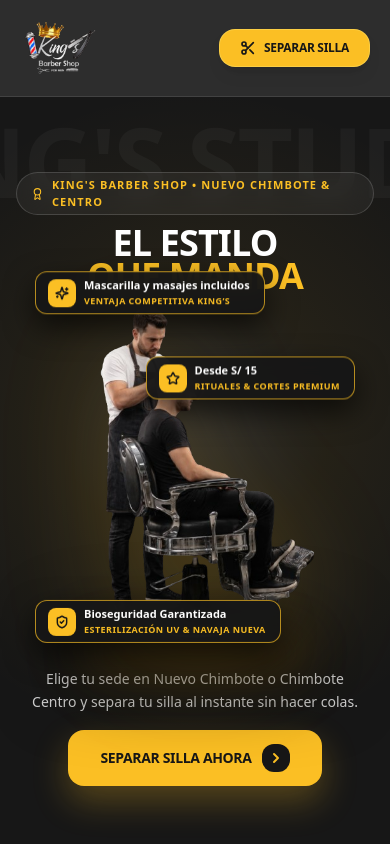
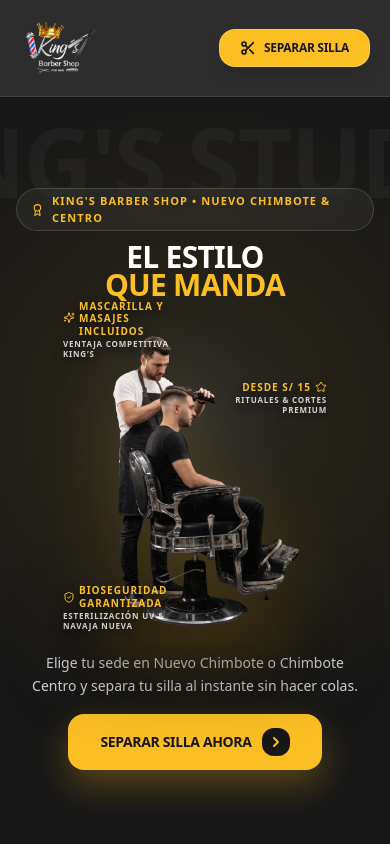
Before and after one commit to barnuevocirilokevinangel-droid/King-s-Barber-Shop, a React (Vite) app: page / in a window 390 px wide. Shown: the top 844 px of the page. Built offline with nearby package versions, Linux system fonts and the light colour scheme.

Commit message:
UI: Textos flotantes sin fondo y corrección de responsividad móvil

```diff
--- a/src/App.jsx
+++ b/src/App.jsx
@@ -350,14 +350,15 @@ function PublicBookingView({ onNewBooking, onOpenAdmin }) {
     setClientPhone('');
   };
 
-  // 3 Etiquetas Flotantes alrededor de la Silla Fotográfica Compacta
+  // 3 Etiquetas Flotantes alrededor de la Silla Fotográfica (Tipografía Pura sin Caja)
   const floatingPills = [
     {
       id: 'pill-mascarilla',
       title: 'Mascarilla y masajes incluidos',
       sub: 'Ventaja Competitiva King’s',
       icon: Sparkles,
-      positionClass: 'top-2 left-0 sm:top-4 sm:-left-6 md:-left-10 lg:-left-14',
+      positionClass: 'top-0 left-1 sm:top-2 sm:-left-4 md:-left-8 lg:-left-12',
+      alignClass: 'text-left',
       duration: 3.6,
       delay: 0
     },
@@ -366,7 +367,8 @@ function PublicBookingView({ onNewBooking, onOpenAdmin }) {
       title: 'Desde S/ 15',
       sub: 'Rituales & Cortes Premium',
       icon: Star,
-      positionClass: 'top-1/4 right-0 sm:top-1/4 sm:-right-6 md:-right-10 lg:-right-14',
+      positionClass: 'top-1/4 right-1 sm:top-1/4 sm:-right-4 md:-right-8 lg:-right-12',
+      alignClass: 'text-right',
       duration: 4.1,
       delay: 0.7
     },
@@ -375,7 +377,8 @@ function PublicBookingView({ onNewBooking, onOpenAdmin }) {
       title: 'Bioseguridad Garantizada',
       sub: 'Esterilización UV & Navaja Nueva',
       icon: ShieldCheck,
-      positionClass: 'bottom-3 left-0 sm:bottom-4 sm:-left-4 md:-left-8 lg:-left-12',
+      positionClass: 'bottom-2 left-1 sm:bottom-3 sm:-left-2 md:-left-6 lg:-left-10',
+      alignClass: 'text-left',
       duration: 4.5,
       delay: 1.3
     }
@@ -461,26 +464,26 @@ function PublicBookingView({ onNewBooking, onOpenAdmin }) {
             </motion.div>
 
             {/* COMPOSICIÓN CON SUPERPOSICIÓN DE CAPAS (Z-INDEX):
-                Capa 1 (z-0): Título gigante "EL ESTILO QUE MANDA" (Escala controlada)
-                Capa 2 (z-10): Imagen Real Silla y Barbero (/silla.png) (max-h controlada)
-                Capa 3 (z-20): 3 Etiquetas flotantes compactas orbitando con framer-motion */}
+                Capa 1 (z-0): Título gigante "EL ESTILO QUE MANDA" (Escala controlada y legible en móvil)
+                Capa 2 (z-10): Imagen Real Silla y Barbero (/silla.png) (sin solaparse en móvil)
+                Capa 3 (z-20): 3 Textos flotantes tipográficos puros (sin tarjeta/caja) */}
             <div className="relative w-full flex flex-col items-center pt-1 sm:pt-2">
-              {/* CAPA 1: TÍTULO GIGANTE DETRÁS DE LA SILLA (Reducido y proporcional) */}
+              {/* CAPA 1: TÍTULO GIGANTE DETRÁS DE LA SILLA */}
               <motion.h1
                 initial={{ opacity: 0, y: 25, scale: 0.96 }}
                 animate={{ opacity: 1, y: 0, scale: 1 }}
                 transition={{ duration: 0.85, ease: [0.16, 1, 0.3, 1] }}
-                className="relative z-0 text-center font-black tracking-tight uppercase text-4xl sm:text-6xl md:text-7xl lg:text-8xl leading-[0.9] text-white select-none max-w-4xl"
+                className="relative z-0 text-center font-black tracking-tight uppercase text-3xl sm:text-5xl md:text-7xl lg:text-8xl leading-[0.92] text-white select-none max-w-4xl"
               >
                 EL ESTILO{' '}
                 <span className="block text-amber-400 sm:inline">QUE MANDA</span>
               </motion.h1>
 
-              {/* CAPA 2 & 3: CONTENEDOR DE LA SILLA CON ETIQUETAS FLOTANTES */}
-              <div className="relative z-10 -mt-6 sm:-mt-10 md:-mt-12 flex items-center justify-center w-full">
+              {/* CAPA 2 & 3: CONTENEDOR DE LA SILLA CON TEXTOS FLOTANTES TIPOGRÁFICOS */}
+              <div className="relative z-10 mt-1 sm:-mt-8 md:-mt-12 flex items-center justify-center w-full">
                 {/* Sombra de piso de estudio y resplandor dorado sutil */}
-                <div className="pointer-events-none absolute -bottom-5 left-1/2 -translate-x-1/2 w-64 sm:w-80 md:w-[26rem] lg:w-[32rem] h-10 bg-black/85 rounded-full blur-2xl z-0" />
-                <div className="pointer-events-none absolute -bottom-3 left-1/2 -translate-x-1/2 w-56 sm:w-72 md:w-80 h-8 bg-amber-500/15 rounded-full blur-xl z-0" />
+                <div className="pointer-events-none absolute -bottom-4 left-1/2 -translate-x-1/2 w-56 sm:w-80 md:w-[26rem] lg:w-[32rem] h-8 sm:h-10 bg-black/85 rounded-full blur-2xl z-0" />
+                <div className="pointer-events-none absolute -bottom-2 left-1/2 -translate-x-1/2 w-48 sm:w-72 md:w-80 h-6 sm:h-8 bg-amber-500/15 rounded-full blur-xl z-0" />
 
                 <motion.div
                   initial={{ opacity: 0, scale: 0.9, y: 30 }}
@@ -491,35 +494,43 @@ function PublicBookingView({ onNewBooking, onOpenAdmin }) {
                   <img
                     src="/silla.png"
                     alt="Silla y Barbero King's Barber Shop"
-                    className="w-[20rem] sm:w-[26rem] md:w-[32rem] lg:w-[38rem] max-h-[46vh] sm:max-h-[50vh] h-auto object-contain drop-shadow-[0_25px_50px_rgba(251,191,36,0.18)] z-10 select-none pointer-events-none"
+                    className="w-[17rem] sm:w-[24rem] md:w-[30rem] lg:w-[36rem] max-h-[40vh] sm:max-h-[48vh] h-auto object-contain drop-shadow-[0_20px_40px_rgba(251,191,36,0.18)] z-10 select-none pointer-events-none"
                   />
 
-                  {/* CAPA 3 (z-20): 3 ETIQUETAS FLOTANTES COMPACTAS CON FRAMER-MOTION */}
+                  {/* CAPA 3 (z-20): 3 TEXTOS FLOTANTES TIPOGRÁFICOS PUROS (SIN CAJA NI BORDES) */}
                   {floatingPills.map((pill) => {
                     const PillIcon = pill.icon;
+                    const isRight = pill.alignClass === 'text-right';
                     return (
                       <motion.div
                         key={pill.id}
-                        animate={{ y: [0, -10, 0] }}
+                        animate={{ y: [0, -7, 0] }}
                         transition={{
                           duration: pill.duration,
                           repeat: Infinity,
                           ease: 'easeInOut',
                           delay: pill.delay
                         }}
-                        className={`absolute z-20 ${pill.positionClass} flex items-center gap-2 sm:gap-2.5 px-3 py-1.5 sm:px-3.5 sm:py-2.5 rounded-xl sm:rounded-2xl bg-neutral-900/95 backdrop-blur-md border border-amber-400/70 shadow-[0_12px_30px_rgba(0,0,0,0.65)] text-left`}
+                        className={`absolute z-20 ${pill.positionClass} ${pill.alignClass} pointer-events-none select-none max-w-[130px] sm:max-w-[170px] md:max-w-none`}
                       >
-                        <div className="w-7 h-7 sm:w-8 sm:h-8 rounded-lg sm:rounded-xl bg-amber-400 text-neutral-900 flex items-center justify-center shrink-0">
-                          <PillIcon className="w-3.5 h-3.5 sm:w-4 sm:h-4 stroke-[2.5]" />
-                        </div>
-                        <div className="pr-0.5 sm:pr-1">
-                          <span className="block text-[11px] sm:text-xs md:text-sm font-black text-white leading-tight whitespace-nowrap">
+                        <div
+                          className={`flex items-center gap-1 sm:gap-1.5 ${
+                            isRight ? 'justify-end' : 'justify-start'
+                          }`}
+                        >
+                          {!isRight && (
+                            <PillIcon className="w-3 h-3 sm:w-3.5 sm:h-3.5 text-amber-400 shrink-0 drop-shadow-[0_2px_4px_rgba(0,0,0,0.8)]" />
+                          )}
+                          <span className="font-black uppercase tracking-widest text-[10px] sm:text-xs md:text-sm text-amber-400 leading-tight drop-shadow-[0_4px_4px_rgba(0,0,0,0.8)]">
                             {pill.title}
                           </span>
-                          <span className="block text-[9px] sm:text-[10px] font-bold text-amber-400 uppercase tracking-wider mt-0.5 whitespace-nowrap">
-                            {pill.sub}
-                          </span>
+                          {isRight && (
+                            <PillIcon className="w-3 h-3 sm:w-3.5 sm:h-3.5 text-amber-400 shrink-0 drop-shadow-[0_2px_4px_rgba(0,0,0,0.8)]" />
+                          )}
                         </div>
+                        <p className="font-bold tracking-widest uppercase text-[8px] sm:text-[9px] md:text-[10px] text-white/80 drop-shadow-[0_4px_4px_rgba(0,0,0,0.8)] mt-0.5 leading-tight">
+                          {pill.sub}
+                        </p>
                       </motion.div>
                     );
                   })}
```
Also changed, not shown: 1 other file (tests, documents, lock files or other folders).
